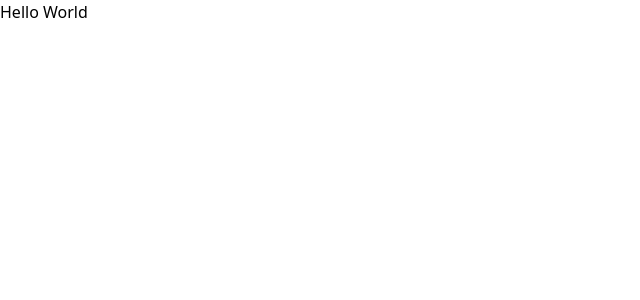
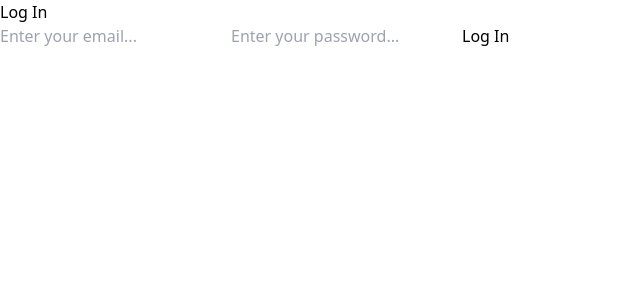
Before and after one commit to LandgeRushikesh/Team-Collaboration, a React (Vite) app: page / in a window 1280 px wide. Shown: the top 300 px of the page, without its empty margins (0-640 px from the left). Built offline with nearby package versions, Linux system fonts and the light colour scheme; no server answers.

Commit message:
feat: implement core features including routing, user roles, and Firebase integration

```diff
--- a/src/App.jsx
+++ b/src/App.jsx
@@ -1,10 +1,12 @@
-import { useState } from "react";
 import { BrowserRouter } from "react-router-dom";
+import Approutes from "./Components/routes/Approutes";
 
 function App() {
   return (
     <>
-      <h1>Hello World</h1>
+      <BrowserRouter>
+        <Approutes />
+      </BrowserRouter>
     </>
   );
 }
--- /dev/null
+++ b/src/Components/CheckRole/CheckRole.js
@@ -0,0 +1,18 @@
+import { doc, getDoc } from "firebase/firestore";
+import { db } from "../../Config/Firbase-Config";
+
+const CheckRole = async (userId) => {
+    try {
+        const userRef = doc(db, "users", userId)
+        const userData = await getDoc(userRef)
+        const role = userData.data().role
+
+        return role
+    }
+    catch (err) {
+        alert(err.message)
+    }
+
+}
+
+export default CheckRole
--- a/src/Components/routes/Approutes.jsx
+++ b/src/Components/routes/Approutes.jsx
@@ -1,11 +1,16 @@
 import React from "react";
 import { Route, Routes } from "react-router-dom";
+import Member from "../../Pages/Member/Member";
+import TeamLead from "../../Pages/TeamLead/TeamLead";
+import Login from "../../Pages/Login/Login";
 
 const Approutes = () => {
   return (
     <>
       <Routes>
-        <Route />
+        <Route path="/" element={<Login />} />
+        <Route path="/lead" element={<TeamLead />} />
+        <Route path="/member" element={<Member />} />
       </Routes>
     </>
   );
--- a/src/Config/Firbase-Config.js
+++ b/src/Config/Firbase-Config.js
@@ -8,13 +8,13 @@ import { getAuth } from "firebase/auth";
 // Your web app's Firebase configuration
 // For Firebase JS SDK v7.20.0 and later, measurementId is optional
 const firebaseConfig = {
-    apiKey: String(import.meta.env.VITE_FIREBASE_APIKEY),
-    authDomain: String(import.meta.env.VITE_FIREBASE_AUTHDOMAIN),
-    projectId: String(import.meta.env.VITE_FIREBASE_PROJECTID),
-    storageBucket: String(import.meta.env.VITE_FIREBASE_STORAGEBUCKET),
-    messagingSenderId: String(import.meta.env.VITE_FIREBASE_MESSAGINGSENDERID),
-    appId: String(import.meta.env.VITE_FIREBASE_APPID),
-    measurementId: String(import.meta.env.VITE_FIREBASE_MEASUREMENTID)
+    apiKey: import.meta.env.VITE_FIREBASE_API_KEY,
+    authDomain: import.meta.env.VITE_FIREBASE_AUTHDOMAIN,
+    projectId: import.meta.env.VITE_FIREBASE_PROJECTID,
+    storageBucket: import.meta.env.VITE_FIREBASE_STORAGEBUCKET,
+    messagingSenderId: import.meta.env.VITE_FIREBASE_MESSAGINGSENDERID,
+    appId: import.meta.env.VITE_FIREBASE_APPID,
+    measurementId: import.meta.env.VITE_FIREBASE_MEASUREMENTI
 };
 
 // Initialize Firebase
--- /dev/null
+++ b/src/Pages/Login/Login.jsx
@@ -0,0 +1,58 @@
+import React, { useState } from "react";
+import { auth } from "../../Config/Firbase-Config";
+import { signInWithEmailAndPassword } from "firebase/auth";
+import CheckRole from "../../Components/CheckRole/CheckRole";
+import { useNavigate } from "react-router-dom";
+
+const Login = () => {
+  const [email, setEmail] = useState("");
+  const [password, setPassword] = useState("");
+
+  const navigate = useNavigate();
+
+  const loggedIn = async (e) => {
+    e.preventDefault();
+
+    try {
+      const res = await signInWithEmailAndPassword(auth, email, password);
+      alert("User Logged In Successfully!!!");
+
+      const userId = res.user.uid;
+
+      const role = await CheckRole(userId);
+
+      if (role === "Lead") {
+        navigate("/lead");
+      } else if (role === "Member") {
+        navigate("/member");
+      }
+    } catch (err) {
+      console.log(err.message);
+    }
+  };
+
+  return (
+    <div>
+      <form onSubmit={(e) => loggedIn(e)}>
+        <h2>Log In</h2>
+        <input
+          type="email"
+          placeholder="Enter your email..."
+          onChange={(e) => setEmail(e.target.value)}
+          value={email}
+          required
+        />
+        <input
+          type="password"
+          placeholder="Enter your password..."
+          onChange={(e) => setPassword(e.target.value)}
+          value={password}
+          required
+        />
+        <button type="submit">Log In</button>
+      </form>
+    </div>
+  );
+};
+
+export default Login;
--- /dev/null
+++ b/src/Pages/Member/Member.jsx
@@ -0,0 +1,7 @@
+import React from "react";
+
+const Member = () => {
+  return <div>Member</div>;
+};
+
+export default Member;
--- /dev/null
+++ b/src/Pages/TeamLead/TeamLead.jsx
@@ -0,0 +1,7 @@
+import React from "react";
+
+const TeamLead = () => {
+  return <div>TeamLead</div>;
+};
+
+export default TeamLead;
```
Also changed, not shown: src/Components/Navbar/Navbar.jsx (added, +7 -0 lines), src/Components/Sidebar/Sidebar.jsx (added, +7 -0 lines), Team Collaboration platform.txt (added), src/Components/Footer/Footer.jsx (added), 1 other file (tests, documents, lock files or other folders).
